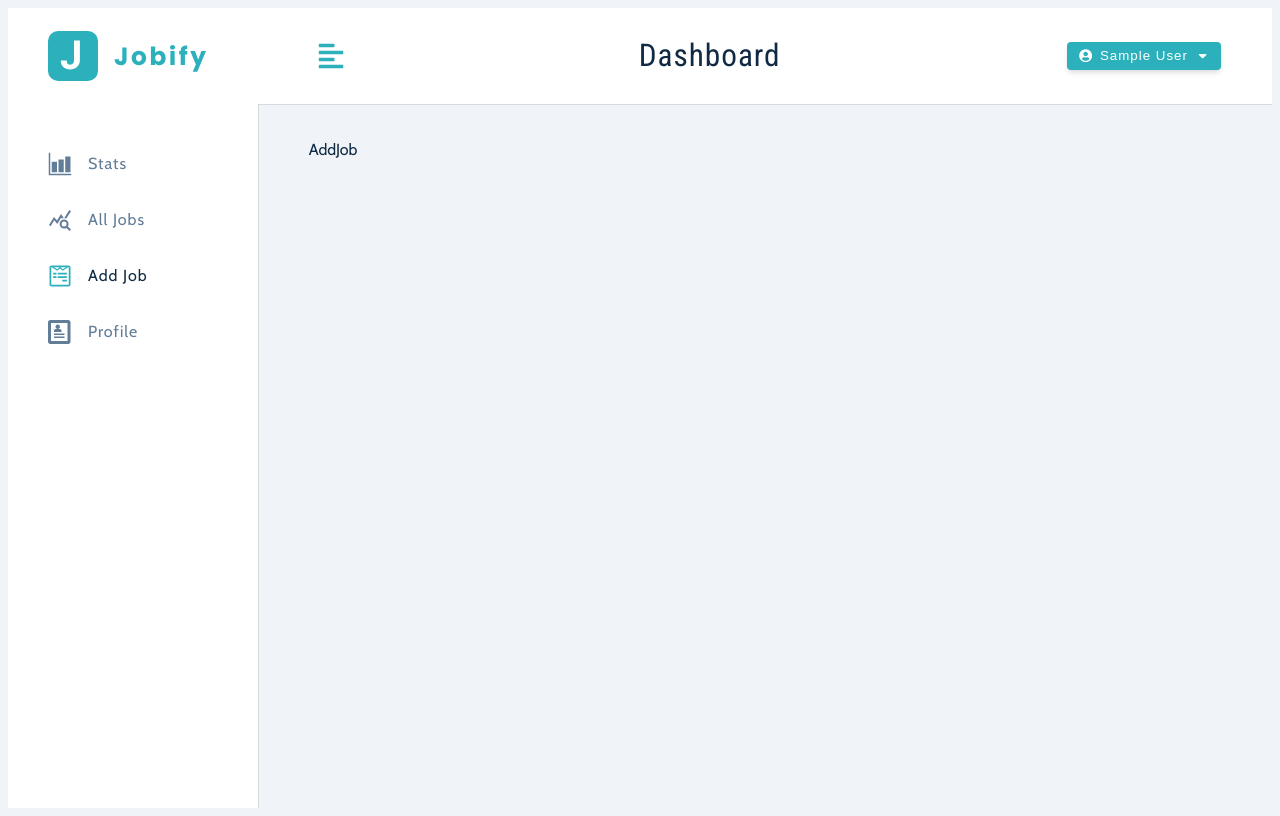
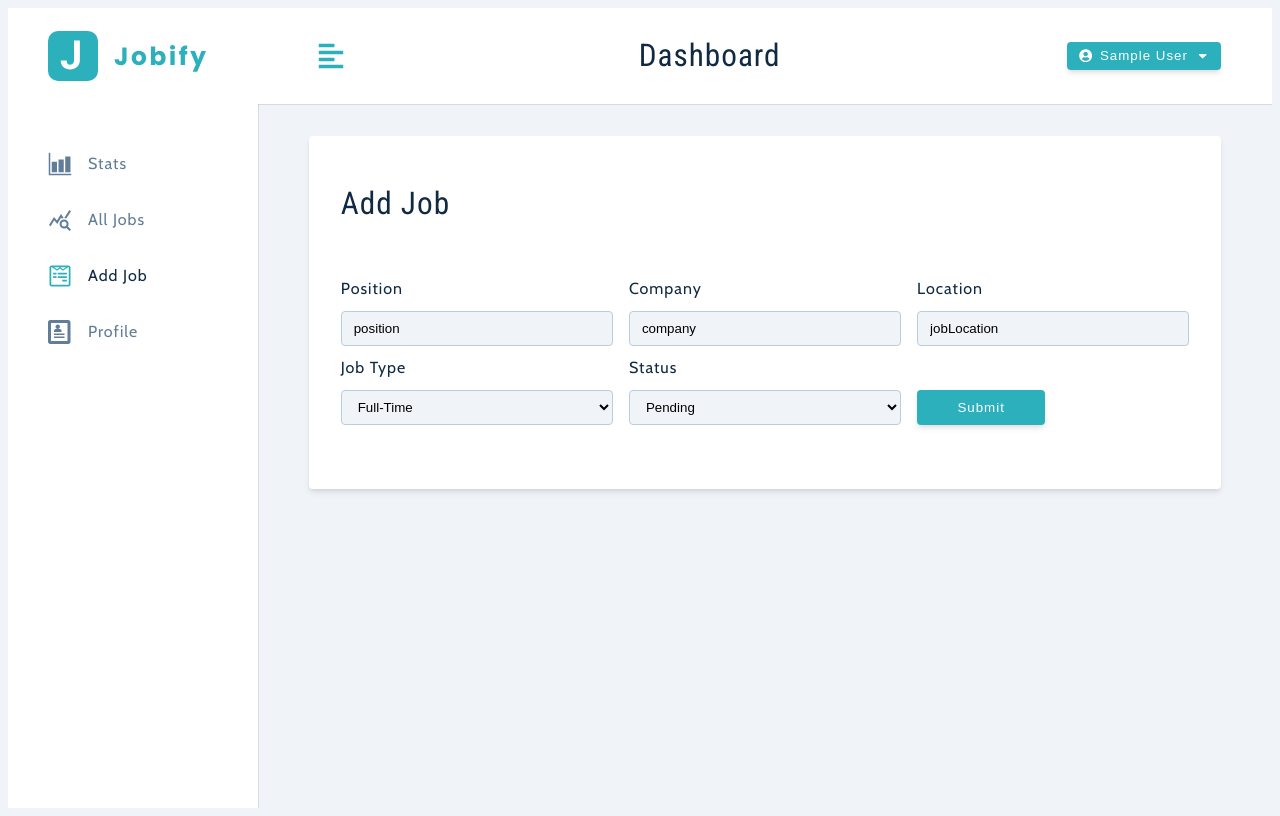
Before and after one commit to lexliu19/jobs-tracker, a React (Create React App) app in the folder frontend/: page /add-job in a window 1280 px wide. Built offline with nearby package versions, Linux system fonts and the light colour scheme; sample sign-in values are in the browser's storage.

Commit message:
add addJob page and functions
Signed-off-by: LexieLiu19 <xuliu0925@gmail.com>

```diff
--- /dev/null
+++ b/frontend/src/components/FormRowSelect.jsx
@@ -0,0 +1,31 @@
+const FormRowSelect = ({
+  labelText,
+  name,
+  value,
+  handleJobInput,
+  dataList,
+}) => {
+  return (
+    <div className="form-row">
+      <label htmlFor={name} className="form-label">
+        {labelText || name}
+      </label>
+      <select
+        name={name}
+        value={value}
+        onChange={handleJobInput}
+        className="form-select"
+      >
+        {dataList.map((item, index) => {
+          return (
+            <option key={index} value={item}>
+              {item}
+            </option>
+          );
+        })}
+      </select>
+    </div>
+  );
+};
+
+export default FormRowSelect;
--- a/frontend/src/components/index.js
+++ b/frontend/src/components/index.js
@@ -4,5 +4,14 @@
 import BigSidebar from './BigSidebar';
 import SmallSidebar from './SmallSidebar';
 import Navbar from './Navbar';
+import FormRowSelect from './FormRowSelect';
 
-export { Logo, FormRow, Alert, Navbar, SmallSidebar, BigSidebar };
+export {
+  Logo,
+  FormRow,
+  Alert,
+  Navbar,
+  SmallSidebar,
+  BigSidebar,
+  FormRowSelect,
+};
--- a/frontend/src/context/appContext.js
+++ b/frontend/src/context/appContext.js
@@ -28,6 +28,14 @@
   jobLocation: userLocation || '',
 
   showSidebar: false,
+  isEditing: false,
+  editJobId: '',
+  company: '',
+  position: '',
+  jobTypeOptions: ['Full-Time', 'Part-Time', 'Intern', 'Remote'],
+  jobType: 'full-time',
+  statusOptions: ['Interview', 'Declined', 'Pending'],
+  status: 'Pending',
 };
 
 const AppContext = React.createContext();
--- a/frontend/src/pages/dashboard/AddJob.jsx
+++ b/frontend/src/pages/dashboard/AddJob.jsx
@@ -1,4 +1,92 @@
+import Wrapper from '../../assets/wrappers/DashboardFormPage';
+import { useAppContext } from '../../context/appContext';
+import { Alert, FormRow, FormRowSelect } from '../../components/index';
 const AddJob = () => {
-  return <div>AddJob</div>;
+  const {
+    isEditing,
+    showAlert,
+    displayAlert,
+    position,
+    company,
+    jobLocation,
+    jobType,
+    jobTypeOptions,
+    status,
+    statusOptions,
+  } = useAppContext();
+
+  const handleSubmit = (e) => {
+    e.preventDefault();
+
+    if (!position || !company || !jobLocation) {
+      displayAlert();
+      return;
+    }
+
+    console.log('create ');
+  };
+
+  const handleJobInput = (e) => {
+    const name = e.target.name;
+    const value = e.target.value;
+
+    console.log(name, value);
+  };
+  return (
+    <Wrapper>
+      <form className="form">
+        <h3>{isEditing ? 'edit job' : 'add job'}</h3>
+        {showAlert && <Alert />}
+
+        <div className="form-center">
+          <FormRow
+            type="text"
+            name="position"
+            value="position"
+            handleChange={handleJobInput}
+          />
+
+          <FormRow
+            type="text"
+            name="company"
+            value="company"
+            handleChange={handleJobInput}
+          />
+          <FormRow
+            type="text"
+            labelText="location"
+            name="jobLocation"
+            value="jobLocation"
+            handleChange={handleJobInput}
+          />
+
+          <FormRowSelect
+            name="jobType"
+            labelText="Job Type"
+            value={jobType}
+            handleChange={handleJobInput}
+            dataList={jobTypeOptions}
+          />
+
+          <FormRowSelect
+            name="status"
+            labelText="Status"
+            value={status}
+            handleChange={handleJobInput}
+            dataList={statusOptions}
+          />
+          <div className="btn-container">
+            <button
+              className="btn btn-block submit-btn"
+              type="submit"
+              onClick={handleSubmit}
+            >
+              Submit
+            </button>
+          </div>
+        </div>
+      </form>
+    </Wrapper>
+  );
 };
 export default AddJob;
```
Also changed, not shown: 2 other files (tests, documents, lock files or other folders).
